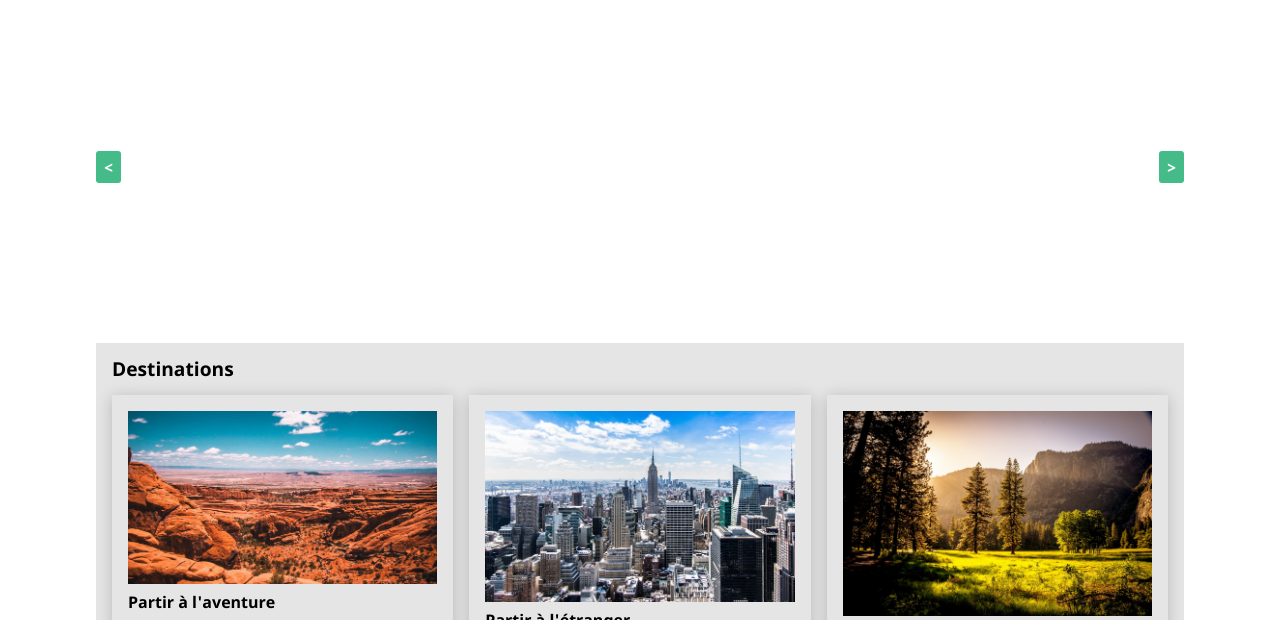
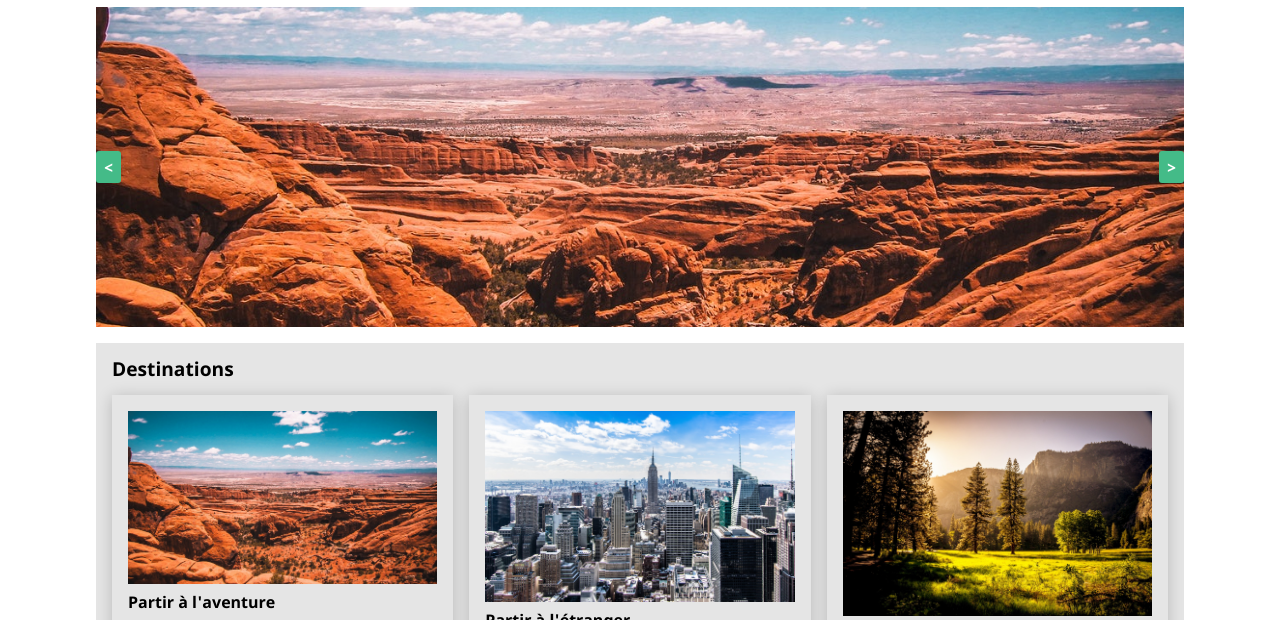
Before and after one commit to DylanBriet/Tripodvisor, a plain HTML site: page index.html in a window 1280 px wide. Shown: the part 180-800 px from the top of the page. Drawn offline with Linux system fonts and the light colour scheme.

Commit message:
implémentation des images dans le slider

```diff
--- a/index.html
+++ b/index.html
@@ -54,8 +54,8 @@
       <h1 class="content__title">Partir en voyage</h1>
 
       <section class="slider">
-        <button class="btn slider__btn" type="button" aria-label="Précédent">&lt;</button>
-        <button class="btn slider__btn" type="button" aria-label="Suivant">&gt;</button>
+        <button class="btn slider__btn" id="slider-previous" type="button" aria-label="Précédent">&lt;</button>
+        <button class="btn slider__btn" id="slider-next" type="button" aria-label="Suivant">&gt;</button>
       </section>
 
       <section class="segment">
--- a/js/script.js
+++ b/js/script.js
@@ -14,9 +14,18 @@ const app = {
     '@hide.biz.st',
     '@mymail.infos.st',
   ],
+  sliderImages: [
+    './img/canyon.jpg',
+    './img/city.jpg',
+    './img/nature.jpg',
+    './img/ocean.jpg',
+    './img/road.jpg',
+    './img/ski.jpg',
+  ],
 
   init(){
     app.getAppElements();
+    app.createSlider();
     app.addEventListeners();
   },
 
@@ -30,6 +39,25 @@ const app = {
     app.dialogError = document.querySelector('.dialog--error');
     app.dialogClose = document.querySelector('.dialog__close');
     app.dialogMessage = document.querySelector('.dialog__message');
+    app.slider = document.querySelector('.slider');
+    app.sliderPreviousButton = document.querySelector('#slider-previous');
+    app.sliderNextButton = document.querySelector('#slider-next');
+  },
+
+  createSlider(){
+    // Il faut boucler sur le tableau qui référence l'ensemble des images à implémenter dans le slider
+    // Pour chaque image créer un élément <img> et l'attacher à l'élément "slider"
+    app.sliderImages.forEach((imageUrl, indexImageUrl) => {
+      const imgElement = document.createElement('img');
+      imgElement.src = imageUrl;
+      // On ajoute la classe CSS slider__img
+      imgElement.classList.add('slider__img');
+      // Dans le cas ou c'est la première occurence d'image on ajoute également la classe qui la défini comme étant l'image active
+      if(indexImageUrl === 0){
+        imgElement.classList.add('slider__img--current');
+      }
+      app.slider.append(imgElement);
+    });
   },
 
   addEventListeners(){
```
